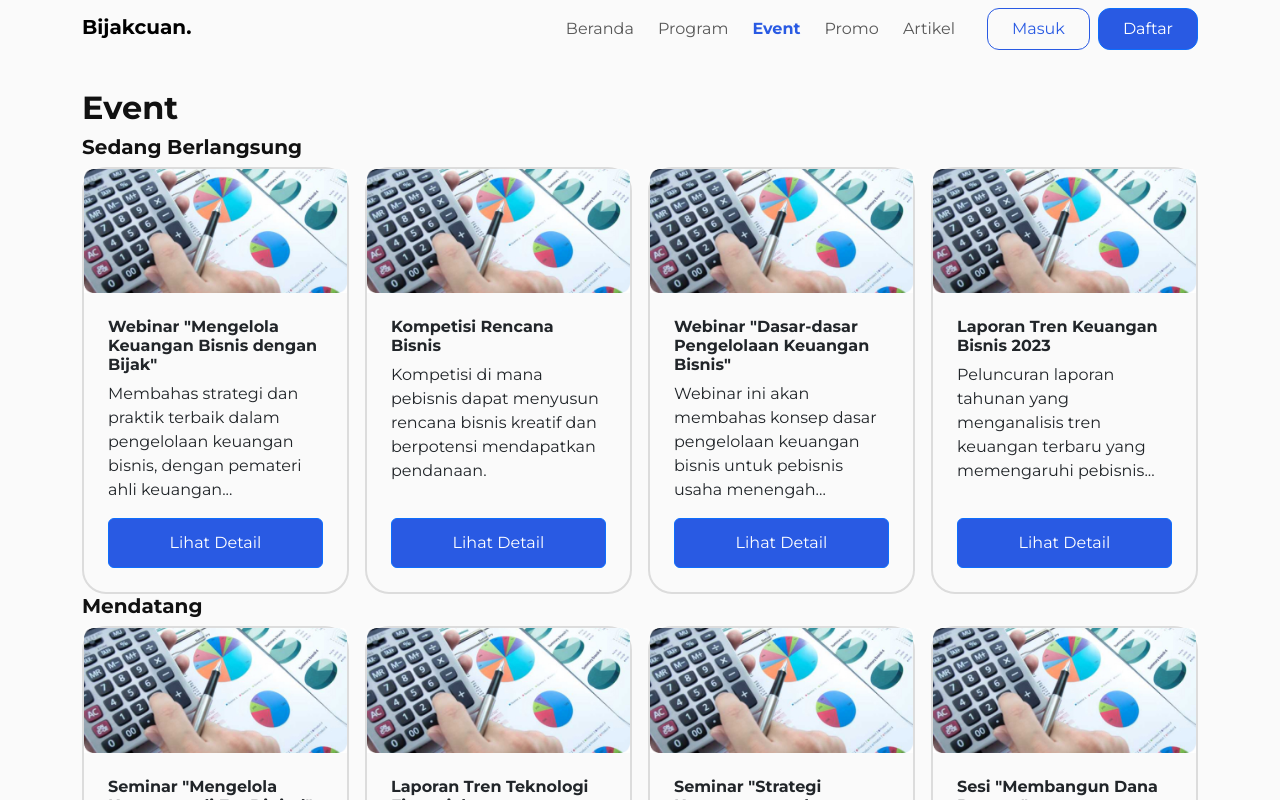
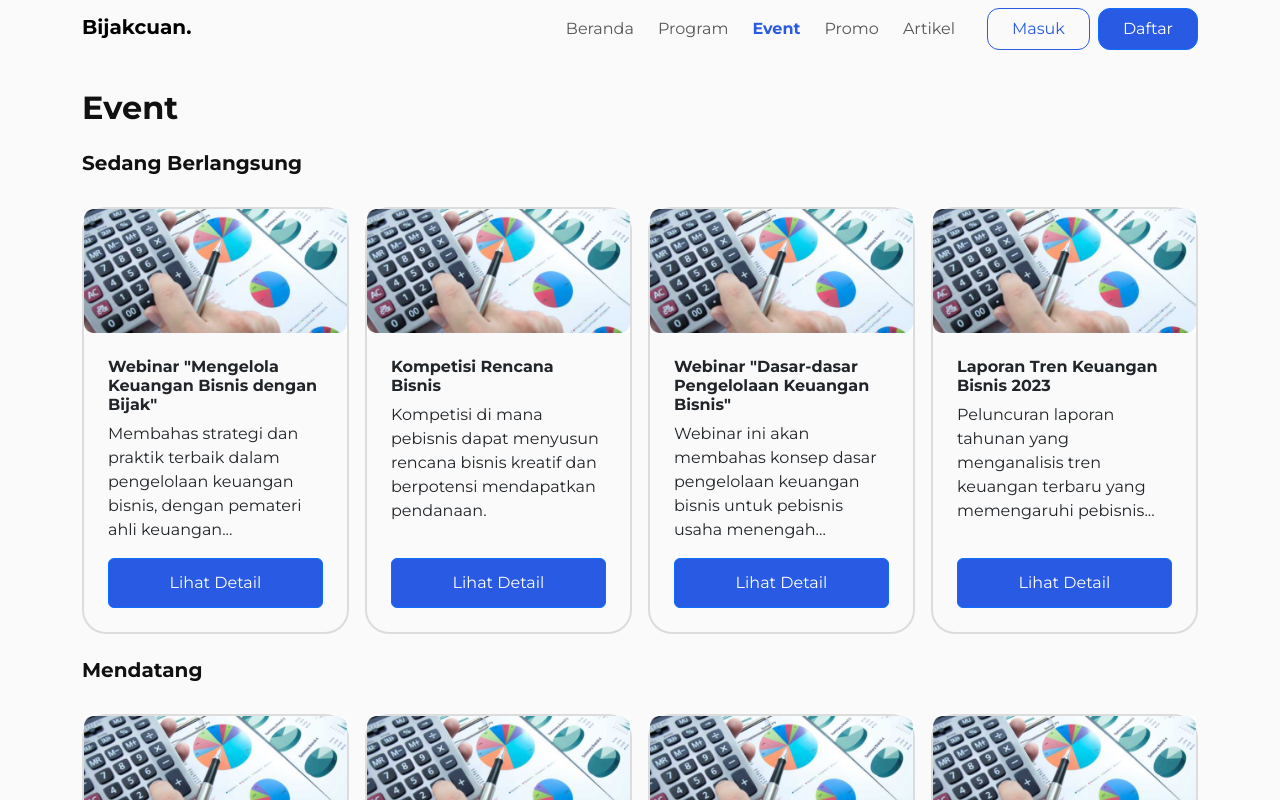
Before and after one commit to afrizalyogi/bijak-cuan, a Next.js app: page /event in a window 1280 px wide. Shown: the top 800 px of the page. Built offline with nearby package versions, Linux system fonts and the light colour scheme.

Commit message:
Eventn Page Edit

```diff
--- a/src/app/event/page.jsx
+++ b/src/app/event/page.jsx
@@ -10,7 +10,7 @@ export default function Event() {
 		<main id="event">
 			<div className="container pt-4 pb-5">
 				<h2>Event</h2>
-				<h5>Sedang Berlangsung</h5>
+				<h5 className="pb-4 mt-4">Sedang Berlangsung</h5>
 				<div className="row row-cols-1 row-cols-md-4 g-3">
 					<div className="col">
 						<div className="card">
@@ -106,7 +106,7 @@ export default function Event() {
 						</div>
 					</div>
 				</div>
-				<h5>Mendatang</h5>
+				<h5 className="pb-4 mt-4">Mendatang</h5>
 
 				<div className="row row-cols-1 row-cols-md-4 g-3">
 					<div className="col">
```
